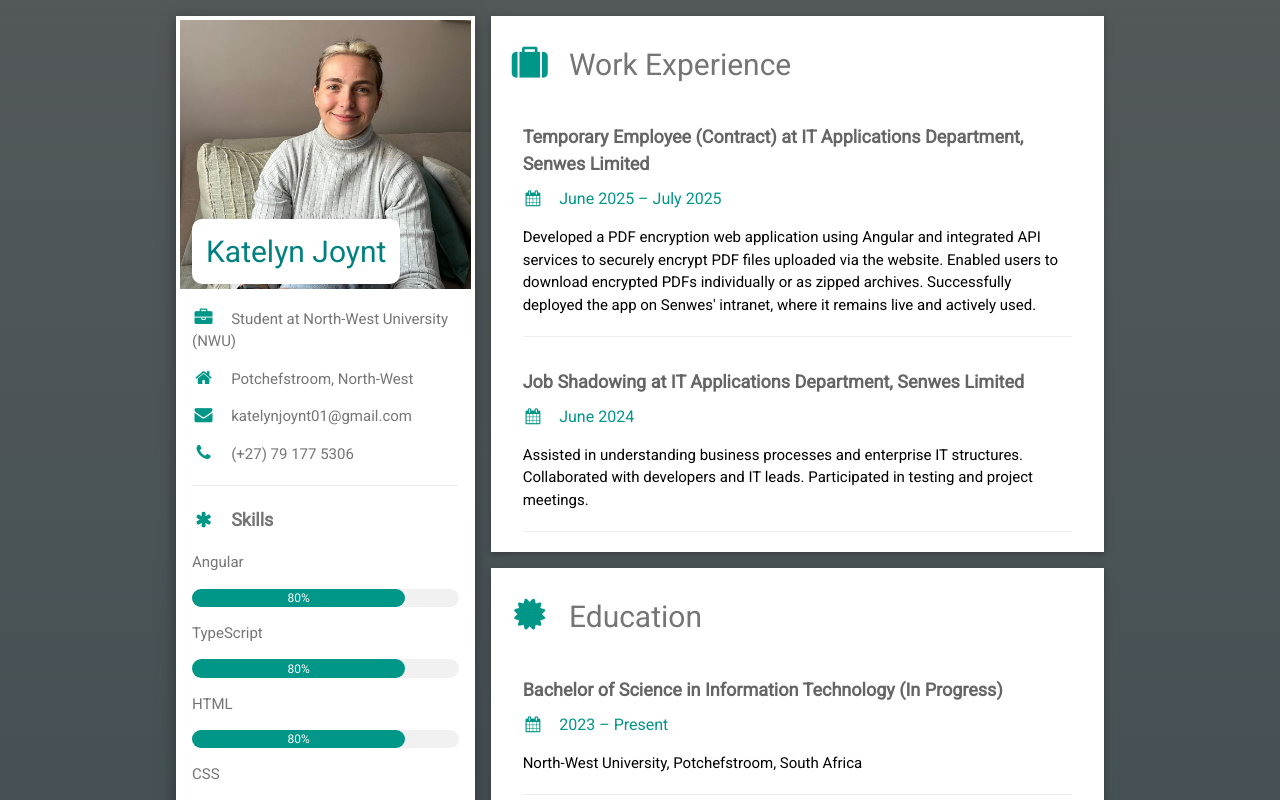
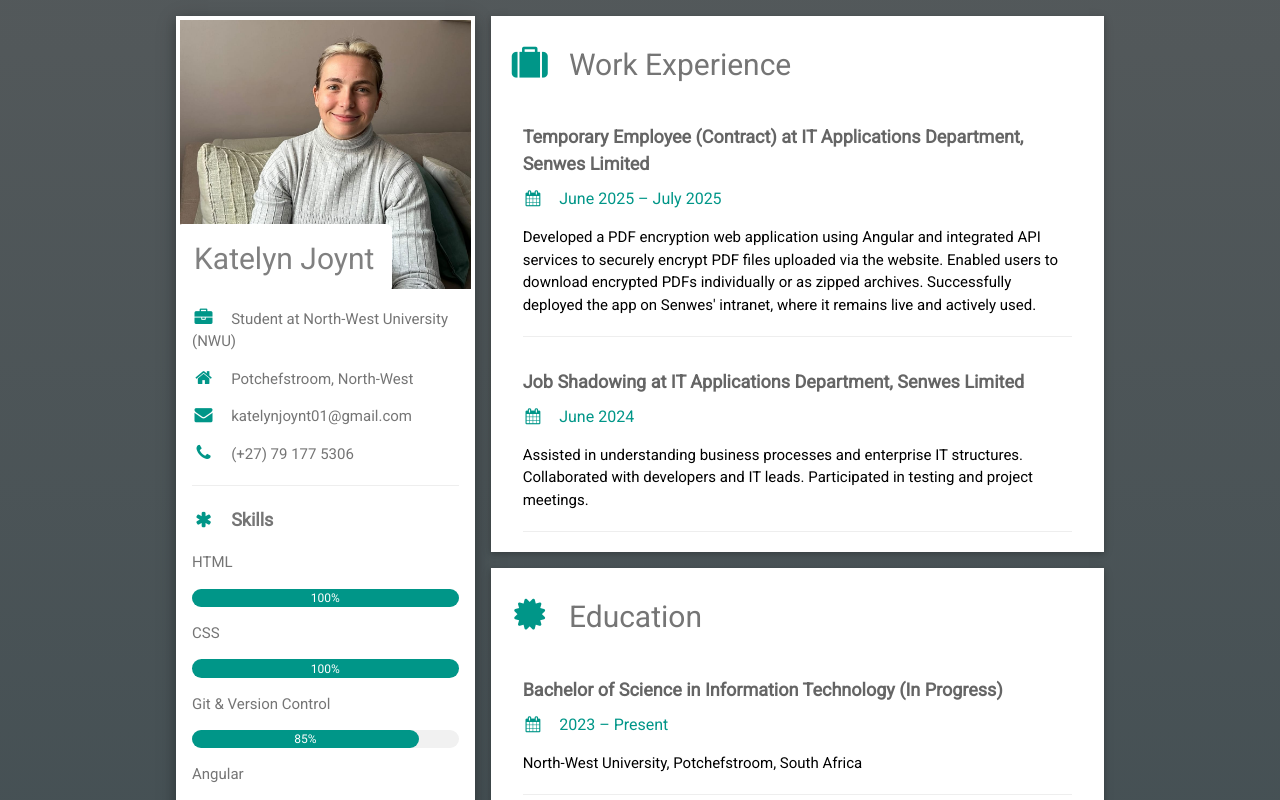
Before and after one commit to domkoekie/CV, an Angular app: page / in a window 1280 px wide. Shown: the top 800 px of the page. Built offline with nearby package versions, Linux system fonts and the light colour scheme.

Commit message:
Visual appeal

```diff
--- a/src/app/app.component.css
+++ b/src/app/app.component.css
@@ -14,6 +14,7 @@ body {
   0% {
     background-position: 0% 0%;
   }
+
   100% {
     background-position: 0% 100%;
   }
@@ -72,14 +73,25 @@ body {
   letter-spacing: 0.2rem;
 }
 
-.name-border {
+.name-overlay {
   border: 2px solid white;
-  border-radius: 10px;
-  padding: 8px 12px;
+  border-radius: 6px;
+  padding: 10px 16px;
   display: inline-block;
-  color: teal;
-  background-color: white;
+  color: grey;
+  background: white;
+  font-size: 30px;
+  transition: all 0.3s ease;
 }
+
+.name-overlay:hover {
+  border-color: teal;
+  transform: scale(1.05);
+  box-shadow: 0 0 12px teal;
+
+  cursor: default;
+}
+
 
 .footer-social {
   background: #616161;
--- a/src/app/app.component.html
+++ b/src/app/app.component.html
@@ -58,9 +58,10 @@
           <div class="w3-display-container">
             <img src="assets/images/CV_photo.jpg" alt="Avatar Katelyn Joynt"
               style="width:100%; border: 4px solid white; border-radius: 1px;" />
-            <div class="w3-display-bottomleft w3-container w3-text-black">
-              <h2 class="name-border">Katelyn Joynt</h2>
+            <div class="w3-display-bottomleft w3-container" style="padding: 0;">
+              <div class="name-overlay" title="Hey, that's me! Psst... I love Easter Eggs">Katelyn Joynt</div>
             </div>
+
           </div>
           <div class="w3-container">
             <p><i class="fa fa-briefcase fa-fw w3-margin-right w3-large w3-text-teal"></i>Student at North-West
@@ -72,29 +73,29 @@
             <hr />
 
             <p class="w3-large"><b><i class="fa fa-asterisk fa-fw w3-margin-right w3-text-teal"></i>Skills</b></p>
+            <p>HTML</p>
+            <div class="w3-light-grey w3-round-xlarge w3-small mb-2">
+              <div class="w3-container w3-center w3-round-xlarge w3-teal" style="width:100%">100%</div>
+            </div>
+            <p>CSS</p>
+            <div class="w3-light-grey w3-round-xlarge w3-small mb-2">
+              <div class="w3-container w3-center w3-round-xlarge w3-teal" style="width:100%">100%</div>
+            </div>
+            <p>Git & Version Control</p>
+            <div class="w3-light-grey w3-round-xlarge w3-small mb-2">
+              <div class="w3-container w3-center w3-round-xlarge w3-teal" style="width:85%">85%</div>
+            </div>
             <p>Angular</p>
             <div class="w3-light-grey w3-round-xlarge w3-small mb-2">
-              <div class="w3-container w3-center w3-round-xlarge w3-teal" style="width:80%">80%</div>
+              <div class="w3-container w3-center w3-round-xlarge w3-teal" style="width:75%">75%</div>
             </div>
             <p>TypeScript</p>
             <div class="w3-light-grey w3-round-xlarge w3-small mb-2">
-              <div class="w3-container w3-center w3-round-xlarge w3-teal" style="width:80%">80%</div>
-            </div>
-            <p>HTML</p>
-            <div class="w3-light-grey w3-round-xlarge w3-small mb-2">
-              <div class="w3-container w3-center w3-round-xlarge w3-teal" style="width:80%">80%</div>
-            </div>
-            <p>CSS</p>
-            <div class="w3-light-grey w3-round-xlarge w3-small mb-2">
-              <div class="w3-container w3-center w3-round-xlarge w3-teal" style="width:80%">80%</div>
+              <div class="w3-container w3-center w3-round-xlarge w3-teal" style="width:70%">70%</div>
             </div>
             <p>JavaScript</p>
             <div class="w3-light-grey w3-round-xlarge w3-small mb-2">
-              <div class="w3-container w3-center w3-round-xlarge w3-teal" style="width:75%">75%</div>
-            </div>
-            <p>Git & Version Control</p>
-            <div class="w3-light-grey w3-round-xlarge w3-small mb-2">
-              <div class="w3-container w3-center w3-round-xlarge w3-teal" style="width:70%">70%</div>
+              <div class="w3-container w3-center w3-round-xlarge w3-teal" style="width:40%">40%</div>
             </div>
             <br />
 
```
